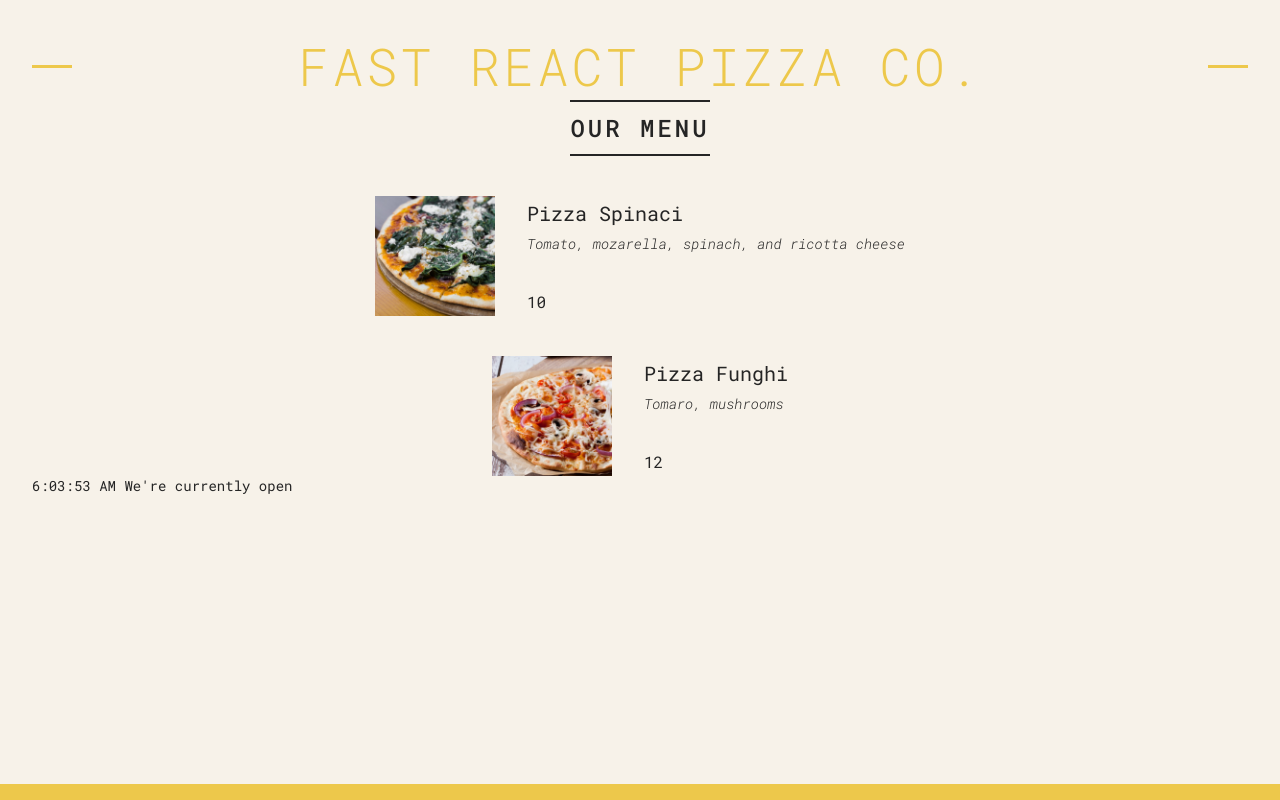
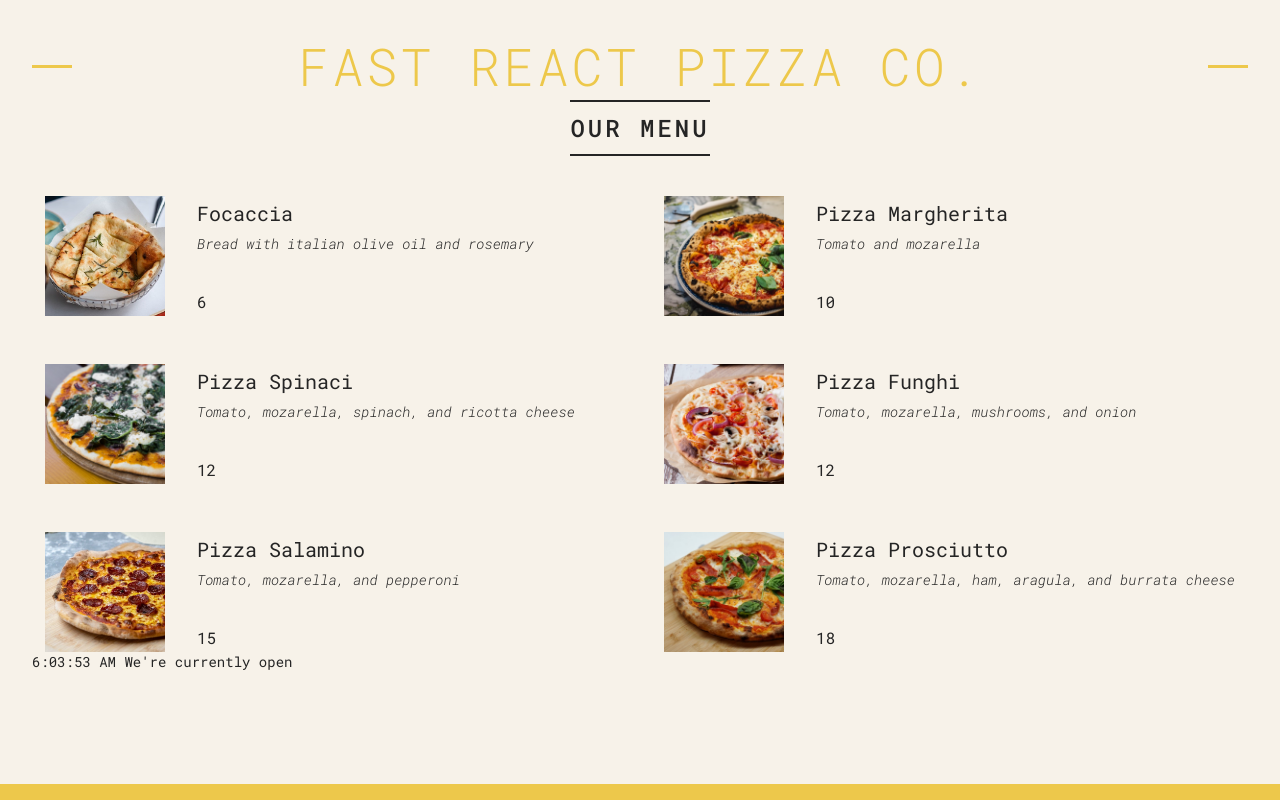
Before and after one commit to Huertz/pizza-menu, a React (Vite) app: page / in a window 1280 px wide. Built offline with nearby package versions, Linux system fonts and the light colour scheme.

Commit message:
using props

```diff
--- a/src/main.jsx
+++ b/src/main.jsx
@@ -70,38 +70,33 @@ function Header() {
 
 function Menu() {
   return (
-    <main className='menu '>
+    <main className='menu'>
       <h2>Our Menu</h2>
-      <Pizza
-        name='Pizza Spinaci'
-        ingredients='Tomato, mozarella, spinach, and ricotta cheese'
-        photoName='pizzas/spinaci.jpg'
-        price={10}
-      />
-      <Pizza
-        name='Pizza Funghi'
-        ingredients='Tomaro, mushrooms'
-        price={12}
-        photoName='pizzas/funghi.jpg'
-      />
+      <ul className='pizzas'>
+        {pizzaData.map((pizza) => (
+          <Pizza
+            pizzaObj={pizza}
+            key={pizza.name}
+          />
+        ))}
+      </ul>
     </main>
   );
 }
 
 function Pizza(props) {
-  console.log(props);
   return (
-    <div className='pizza'>
+    <li className='pizza'>
       <img
-        src={props.photoName}
-        alt={props.name}
+        src={props.pizzaObj.photoName}
+        alt={props.pizzaObj.name}
       />
       <div>
-        <h3>{props.name}</h3>
-        <p>{props.ingredients}</p>
-        <span>{props.price}</span>
+        <h3>{props.pizzaObj.name}</h3>
+        <p>{props.pizzaObj.ingredients}</p>
+        <span>{props.pizzaObj.price}</span>
       </div>
-    </div>
+    </li>
   );
 }
 
```
